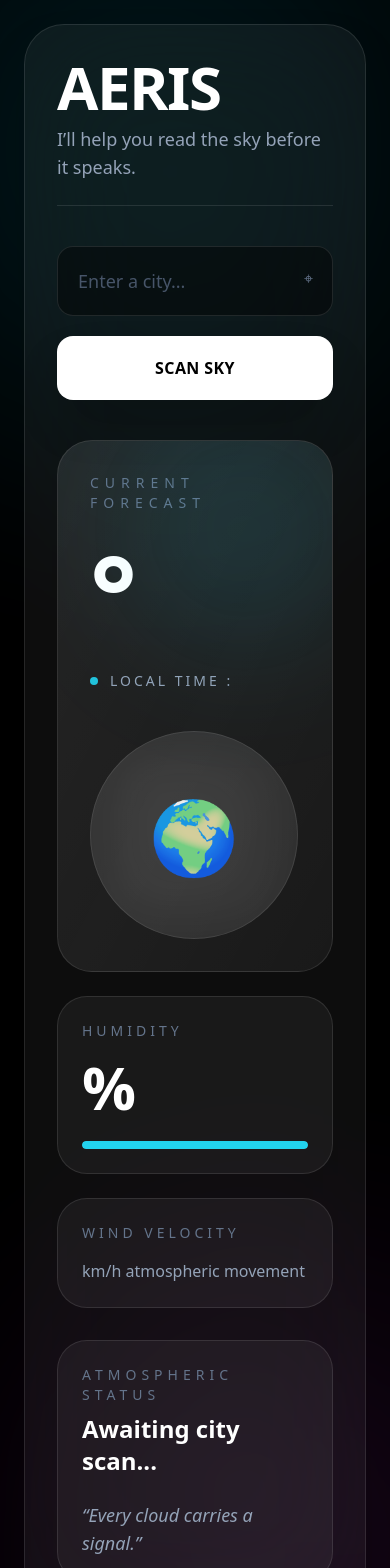
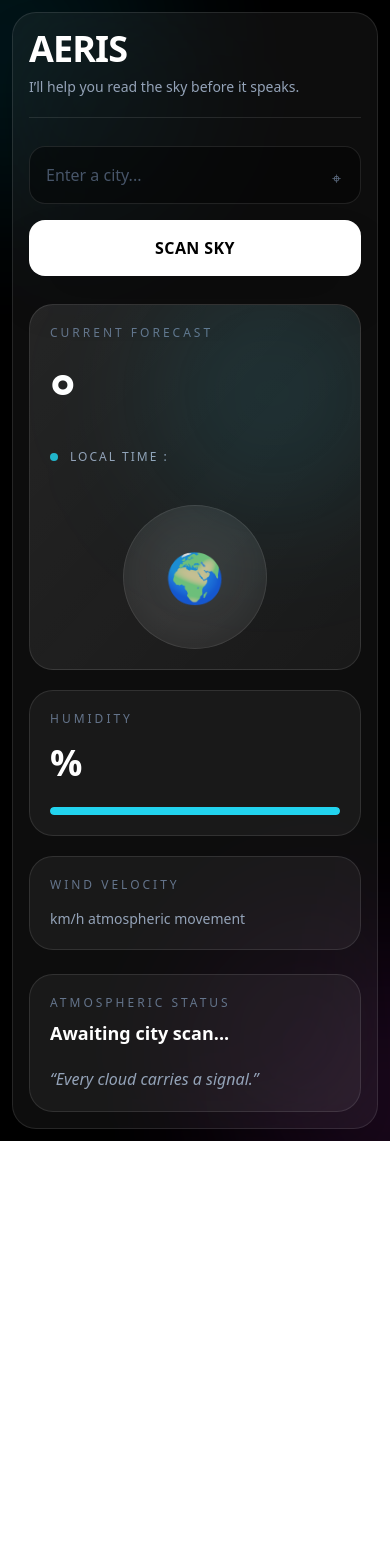
Before and after one commit to ARUNKUMAR619/AERIS-weather-api, a React (Create React App) app: page / in a window 390 px wide. Shown: the top 1568 px of the page. After the commit the page ends 1141 px from the top, so only its background shows below. Built offline with nearby package versions, Linux system fonts and the light colour scheme.

Commit message:
updated with responsiveness

```diff
--- a/src/components/weather.jsx
+++ b/src/components/weather.jsx
@@ -51,25 +51,25 @@ function Weather() {
   }
 
   return (
-    <div className="min-h-screen bg-black text-white overflow-hidden relative flex items-center justify-center p-6">
+    <div className="min-h-screen bg-black text-white overflow-x-hidden relative flex items-center justify-center p-3 sm:p-4 md:p-6">
 
-      <div className="absolute w-[500px] h-[500px] bg-cyan-500/20 rounded-full blur-[150px] top-[-100px] left-[-100px] animate-pulse"></div>
+      <div className="absolute w-72 h-72 sm:w-[420px] sm:h-[420px] md:w-[500px] md:h-[500px] bg-cyan-500/20 rounded-full blur-[100px] sm:blur-[130px] md:blur-[150px] top-[-100px] left-[-140px] sm:left-[-100px] animate-pulse"></div>
 
-      <div className="absolute w-[400px] h-[400px] bg-fuchsia-500/20 rounded-full blur-[150px] bottom-[-100px] right-[-100px] animate-pulse"></div>
+      <div className="absolute w-72 h-72 sm:w-[360px] sm:h-[360px] md:w-[400px] md:h-[400px] bg-fuchsia-500/20 rounded-full blur-[100px] sm:blur-[130px] md:blur-[150px] bottom-[-100px] right-[-140px] sm:right-[-100px] animate-pulse"></div>
 
 
-      <div className="relative w-full max-w-6xl border border-white/10 bg-white/5 backdrop-blur-3xl rounded-[40px] p-8 shadow-2xl">
+      <div className="relative w-full max-w-6xl border border-white/10 bg-white/5 backdrop-blur-3xl rounded-3xl sm:rounded-[40px] p-4 sm:p-6 md:p-8 shadow-2xl">
 
-        <div className="flex justify-between items-center border-b border-white/10 pb-6">
-          <div>
-            <h1 className="text-6xl font-black tracking-tight">AERIS</h1>
+        <div className="flex flex-col gap-5 sm:flex-row sm:justify-between sm:items-center border-b border-white/10 pb-5 sm:pb-6">
+          <div className="min-w-0">
+            <h1 className="text-4xl sm:text-5xl md:text-6xl font-black tracking-tight">AERIS</h1>
 
-            <p className="text-slate-400 mt-2 text-lg">
+            <p className="text-slate-400 mt-2 text-sm sm:text-base md:text-lg">
               I’ll help you read the sky before it speaks.
             </p>
           </div>
 
-          <div className="hidden md:flex flex-col items-end">
+          <div className="hidden md:flex flex-col items-end shrink-0">
             <div className="flex items-center gap-3">
               <div className="relative flex items-center justify-center">
                 <div className="w-3 h-3 bg-green-400 rounded-full"></div>
@@ -77,7 +77,7 @@ function Weather() {
                 <div className="absolute w-3 h-3 bg-green-400 rounded-full animate-ping"></div>
               </div>
 
-              <p className="text-slate-500 uppercase tracking-[5px] text-sm">
+              <p className="text-slate-500 uppercase tracking-[3px] lg:tracking-[5px] text-xs lg:text-sm">
                 Atmospheric Engine
               </p>
             </div>
@@ -85,13 +85,13 @@ function Weather() {
         </div>
 
 
-        <div className="mt-10 flex flex-col md:flex-row gap-5">
+        <div className="mt-7 sm:mt-10 flex flex-col md:flex-row gap-4 sm:gap-5">
           <div className="flex-1 relative">
             <input
               onChange={handleCity}
               type="text"
               placeholder="Enter a city..."
-              className="w-full bg-black/40 border border-white/10 rounded-2xl p-5 text-lg outline-none focus:border-cyan-400 transition-all duration-300 placeholder:text-slate-600"
+              className="w-full bg-black/40 border border-white/10 rounded-2xl p-4 sm:p-5 pr-12 text-base sm:text-lg outline-none focus:border-cyan-400 transition-all duration-300 placeholder:text-slate-600"
             />
 
             <div className="absolute right-5 top-5 text-slate-500">⌖</div>
@@ -99,46 +99,46 @@ function Weather() {
 
           <button
             onClick={getWeather}
-            className="bg-white text-black px-10 py-5 rounded-2xl font-bold tracking-wide hover:scale-105 hover:bg-cyan-300 transition-all duration-300 shadow-2xl"
+            className="w-full md:w-auto bg-white text-black px-6 sm:px-10 py-4 sm:py-5 rounded-2xl font-bold tracking-wide hover:scale-105 hover:bg-cyan-300 transition-all duration-300 shadow-2xl"
           >
             SCAN SKY
           </button>
         </div>
 
-        <div className="grid lg:grid-cols-3 gap-6 mt-10">
+        <div className="grid lg:grid-cols-3 gap-5 sm:gap-6 mt-7 sm:mt-10">
 
-          <div className="lg:col-span-2 bg-gradient-to-br from-white/10 to-white/5 border border-white/10 rounded-[35px] p-8 relative overflow-hidden">
+          <div className="lg:col-span-2 bg-gradient-to-br from-white/10 to-white/5 border border-white/10 rounded-3xl sm:rounded-[35px] p-5 sm:p-6 md:p-8 relative overflow-hidden">
             <div className="absolute w-64 h-64 bg-cyan-400/10 rounded-full blur-3xl top-[-40px] right-[-40px]"></div>
 
-            <p className="uppercase tracking-[6px] text-slate-500 text-sm">
+            <p className="uppercase tracking-[3px] sm:tracking-[6px] text-slate-500 text-xs sm:text-sm">
               Current Forecast
             </p>
 
-            <div className="mt-6 flex flex-col md:flex-row md:items-center md:justify-between">
-              <div>
-                <h1 className="text-[110px] leading-none font-black">
+            <div className="mt-6 flex flex-col md:flex-row md:items-center md:justify-between gap-8">
+              <div className="min-w-0">
+                <h1 className="text-6xl sm:text-[80px] md:text-[110px] leading-none font-black break-words">
                   {temp}°
                 </h1>
 
-                <p className="text-3xl text-cyan-300 font-semibold mt-4">
+                <p className="text-2xl sm:text-3xl text-cyan-300 font-semibold mt-4 break-words">
                   {weather}
                 </p>
 
-                <p className="text-slate-400 text-lg capitalize mt-2">{desc}</p>
+                <p className="text-slate-400 text-base sm:text-lg capitalize mt-2 break-words">{desc}</p>
 
 
-                <div className="mt-6 flex items-center gap-3">
-                  <div className="w-2 h-2 bg-cyan-400 rounded-full animate-pulse"></div>
+                <div className="mt-6 flex items-center gap-3 min-w-0">
+                  <div className="w-2 h-2 bg-cyan-400 rounded-full animate-pulse shrink-0"></div>
 
-                  <p className="text-slate-400 tracking-[3px] uppercase text-sm">
+                  <p className="text-slate-400 tracking-[2px] sm:tracking-[3px] uppercase text-xs sm:text-sm break-words">
                     Local Time : {localTime}
                   </p>
                 </div>
               </div>
 
 
-              <div className="mt-10 md:mt-0">
-                <div className="w-52 h-52 rounded-full border border-white/10 bg-white/5 flex items-center justify-center text-7xl backdrop-blur-2xl animate-pulse">
+              <div className="mt-2 md:mt-0 flex justify-center md:justify-end shrink-0">
+                <div className="w-36 h-36 sm:w-44 sm:h-44 md:w-52 md:h-52 rounded-full border border-white/10 bg-white/5 flex items-center justify-center text-5xl sm:text-6xl md:text-7xl backdrop-blur-2xl animate-pulse">
                   {weather === "Clouds"
                     ? "☁️"
                     : weather === "Rain"
@@ -153,14 +153,14 @@ function Weather() {
             </div>
           </div>
 
-          <div className="space-y-6">
+          <div className="space-y-5 sm:space-y-6">
 
-            <div className="bg-white/5 border border-white/10 rounded-[30px] p-6 hover:translate-y-[-5px] transition-all duration-300">
-              <p className="text-slate-500 uppercase tracking-[4px] text-sm">
+            <div className="bg-white/5 border border-white/10 rounded-3xl sm:rounded-[30px] p-5 sm:p-6 hover:translate-y-[-5px] transition-all duration-300">
+              <p className="text-slate-500 uppercase tracking-[3px] sm:tracking-[4px] text-xs sm:text-sm">
                 Humidity
               </p>
 
-              <h1 className="text-6xl font-black mt-4">{humidity}%</h1>
+              <h1 className="text-4xl sm:text-5xl md:text-6xl font-black mt-4 break-words">{humidity}%</h1>
 
               <div className="w-full bg-white/10 h-2 rounded-full mt-6 overflow-hidden">
                 <div
@@ -171,34 +171,34 @@ function Weather() {
             </div>
 
 
-            <div className="bg-white/5 border border-white/10 rounded-[30px] p-6 hover:translate-y-[-5px] transition-all duration-300">
-              <p className="text-slate-500 uppercase tracking-[4px] text-sm">
+            <div className="bg-white/5 border border-white/10 rounded-3xl sm:rounded-[30px] p-5 sm:p-6 hover:translate-y-[-5px] transition-all duration-300">
+              <p className="text-slate-500 uppercase tracking-[3px] sm:tracking-[4px] text-xs sm:text-sm">
                 Wind Velocity
               </p>
 
-              <h1 className="text-6xl font-black mt-4">{wind}</h1>
+              <h1 className="text-4xl sm:text-5xl md:text-6xl font-black mt-4 break-words">{wind}</h1>
 
-              <p className="text-slate-400 mt-2">km/h atmospheric movement</p>
+              <p className="text-slate-400 mt-2 text-sm sm:text-base">km/h atmospheric movement</p>
             </div>
           </div>
         </div>
 
 
-        <div className="mt-8 border border-white/10 rounded-[30px] p-6 bg-white/5 flex flex-col md:flex-row md:items-center md:justify-between">
-          <div>
-            <p className="text-slate-500 uppercase tracking-[5px] text-sm">
+        <div className="mt-6 sm:mt-8 border border-white/10 rounded-3xl sm:rounded-[30px] p-5 sm:p-6 bg-white/5 flex flex-col md:flex-row md:items-center md:justify-between gap-5">
+          <div className="min-w-0">
+            <p className="text-slate-500 uppercase tracking-[3px] sm:tracking-[5px] text-xs sm:text-sm">
               Atmospheric Status
             </p>
 
-            <h1 className="text-2xl font-bold mt-2">
+            <h1 className="text-lg sm:text-xl md:text-2xl font-bold mt-2 break-words">
               {weather
                 ? `Sky conditions detected in ${city}`
                 : "Awaiting city scan..."}
             </h1>
           </div>
 
-          <div className="mt-6 md:mt-0">
-            <p className="text-slate-400 text-lg italic">
+          <div className="mt-0 shrink-0">
+            <p className="text-slate-400 text-base sm:text-lg italic">
               “Every cloud carries a signal.”
             </p>
           </div>
```
